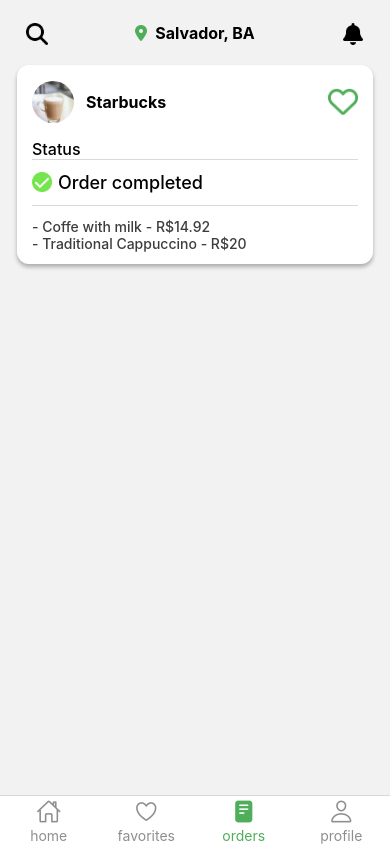
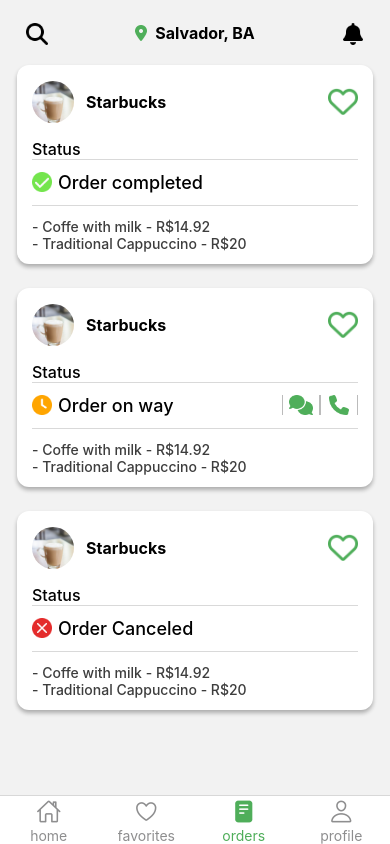
Before and after one commit to Alvaro-18/FoodApp, a React Native app: screen /orders in a window 390 px wide. Built offline with nearby package versions, Linux system fonts and the light colour scheme.

Commit message:
style: add representations

```diff
--- a/src/screens/OrdersScreen.tsx
+++ b/src/screens/OrdersScreen.tsx
@@ -9,6 +9,10 @@ export function OrdersScreen() {
     <View style={styles.container}>
       <HeaderBar />
       <OrderCard data={PRODUCTS[0]} status={Status.COMPLETED}/>
+      <View style={{height: 24}}></View>
+      <OrderCard data={PRODUCTS[2]} status={Status.SENDED}/>
+      <View style={{height: 24}}></View>
+      <OrderCard data={PRODUCTS[3]} status={Status.CANCELED}/>
     </View>
   );
 }
```
